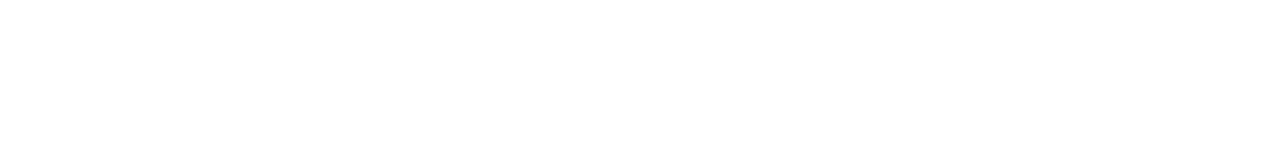
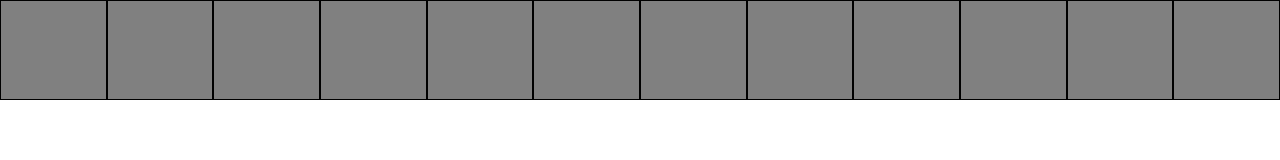
Before and after one commit to AlbertoZ85/html-css-12bool, a plain HTML site: page index.html in a window 1280 px wide. Drawn offline with Linux system fonts and the light colour scheme.

Commit message:
col start

```diff
--- a/css/12bool.css
+++ b/css/12bool.css
@@ -10,3 +10,23 @@
     display: table;
     clear: both;
 }
+
+[class^=col-] {
+    height: 100%;
+    float: left;
+    background-color: grey;
+    border: 1px solid black;
+}
+
+.col-1  {width: calc((100% / 12) * 1);}
+.col-2  {width: calc((100% / 12) * 2);}
+.col-3  {width: calc((100% / 12) * 3);}
+.col-4  {width: calc((100% / 12) * 4);}
+.col-5  {width: calc((100% / 12) * 5);}
+.col-6  {width: calc((100% / 12) * 6);}
+.col-7  {width: calc((100% / 12) * 7);}
+.col-8  {width: calc((100% / 12) * 8);}
+.col-9  {width: calc((100% / 12) * 9);}
+.col-10 {width: calc((100% / 12) * 10);}
+.col-11 {width: calc((100% / 12) * 11);}
+.col-12 {width: calc((100% / 12) * 12);}
--- a/css/style.css
+++ b/css/style.css
@@ -0,0 +1,3 @@
+.row {
+    height: 100px;
+}
--- a/index.html
+++ b/index.html
@@ -8,5 +8,20 @@
         <title>12 bool</title>
     </head>
     <body>
+        <div class="row">
+            <div class="col-1"></div>
+            <div class="col-1"></div>
+            <div class="col-1"></div>
+            <div class="col-1"></div>
+            <div class="col-1"></div>
+            <div class="col-1"></div>
+            <div class="col-1"></div>
+            <div class="col-1"></div>
+            <div class="col-1"></div>
+            <div class="col-1"></div>
+            <div class="col-1"></div>
+            <div class="col-1"></div>
+        </div>
+
     </body>
 </html>
```
